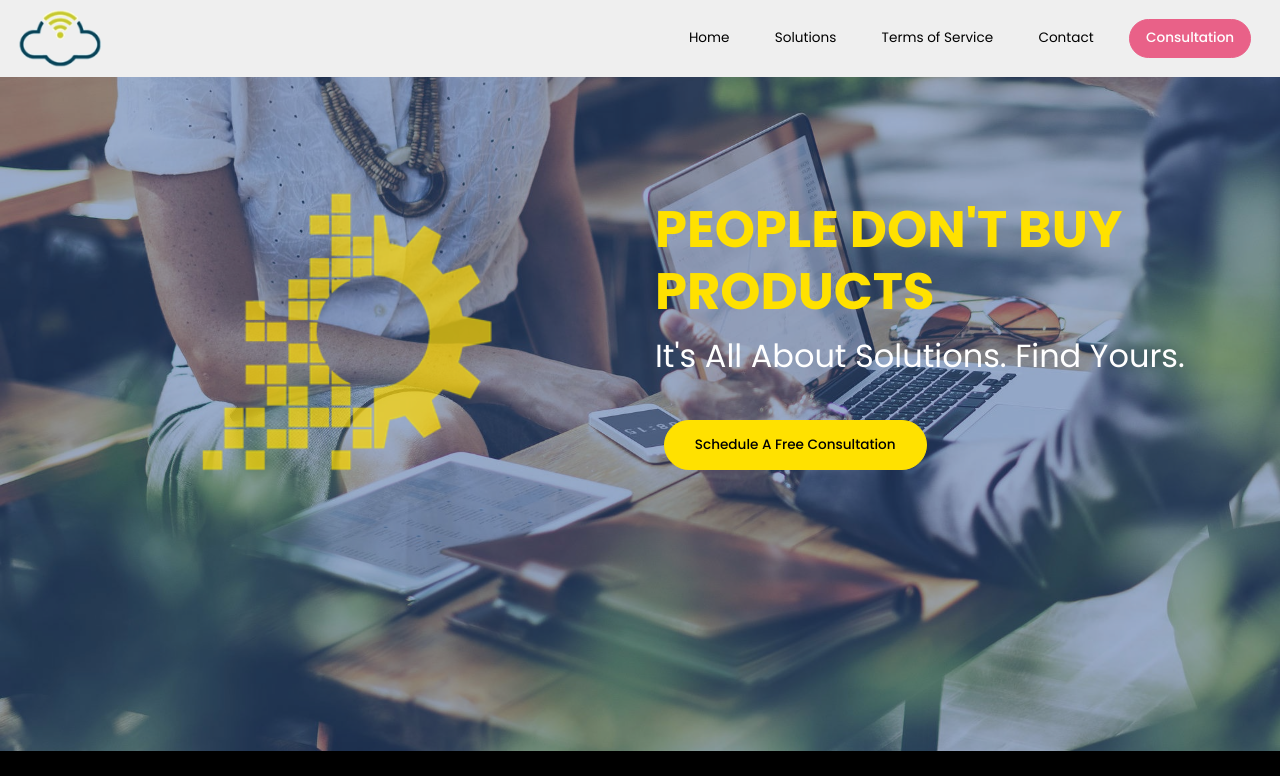
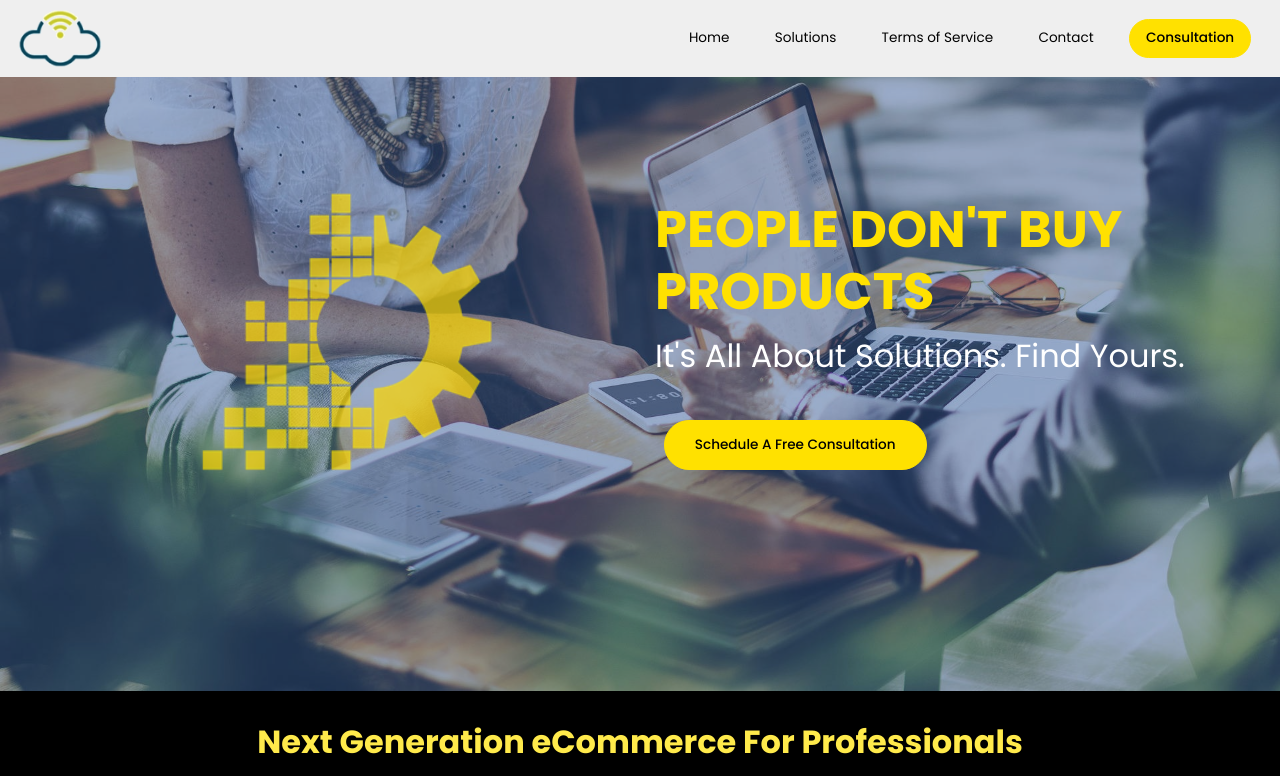
Before and after one commit to digitalprosystems/solutions, a plain HTML site: page index.html in a window 1280 px wide. Shown: the top 776 px of the page. Drawn offline with Linux system fonts and the light colour scheme; a script that the page names is missing; files whose address does not match are found by name.

Commit message:
create github pages

```diff
--- a/assets/mobirise/css/mbr-additional.css
+++ b/assets/mobirise/css/mbr-additional.css
@@ -655,7 +655,7 @@ section.lazy-placeholder:after {
 .cid-rsxN2oN7Cq {
   overflow: hidden !important;
   padding-top: 30px;
-  padding-bottom: 105px;
+  padding-bottom: 45px;
   background-image: url("../../../assets/images/mbr-1920x1220.jpeg");
 }
 .cid-rsxN2oN7Cq .animated-element {
--- a/index.html
+++ b/index.html
@@ -73,7 +73,7 @@
                         Contact</a>
                 </li></ul>
 
-            <div class="navbar-buttons mbr-section-btn"><a class="btn btn-sm btn-info display-4" href="#">
+            <div class="navbar-buttons mbr-section-btn"><a class="btn btn-sm btn-warning display-4" href="#">
                   Consultation</a></div>
       </div>
     </nav>
@@ -492,7 +492,7 @@
         <div class="row">
             <div class="col-lg-8 mx-auto mbr-form" data-form-type="formoid">
 <!--Formbuilder Form-->
-<form action="https://mobirise.com/" method="POST" class="mbr-form form-with-styler" data-form-title="Contact Form Pg1"><input type="hidden" name="email" data-form-email="true" value="xcuUqRLe8d8Tf08oLfpxOgfRoMVBNr56FZzZetLBImFHkgw3ZNWGWHjmHpiAU3qYXqQlGd8/xtGkJV14XxAxp174sZIbpGZQcrvBShnahrkz7sYBs7QNLz/wv3uqxZ0U.qI8AuQ/K5ZpuHowr4Kberter+5tJLZaXik37Rd5QES0tjSGXYTYQLTkEHOCtLF4LrIIp+YL0I7GW37Bo34QyNO4bijYMsRl3LKyrzKMpWaIkB+kz8j6e8upsPf4WrO2+">
+<form action="https://mobirise.com/" method="POST" class="mbr-form form-with-styler" data-form-title="Contact Form Pg1"><input type="hidden" name="email" data-form-email="true" value="yryxJSXl8aVAh6/0QHA5qzXD4DfhP/Qy5hl2TogHoIMq9dH6haBY296cbbBBgAjIDXg2PFV2onCCvSJPG6mwo04oR/jiafNx6Wby9hk5aJIt6pL6OjZ+gs3itvRvPJ9Q.kGDwBsg8MTbhDZn/aCms+a523osrBgOf/rixSvqruv1nYc6iK/bztcyAvPpDb83gomEqxJI9Y0zRAs+qbjo10yp8Ep3wVU+i553rSsI1llC1TLNpL4hd2fCBM/KE33VF">
 <div class="form-row">
 <div hidden="hidden" data-form-alert="" class="alert alert-success col-12">AWESOME! Thanks for filling out the form! We will be in contact shortly.</div>
 <div hidden="hidden" data-form-alert-danger="" class="alert alert-danger col-12">Oops...! some problem!</div>
```
Also changed, not shown: 1 other file.
